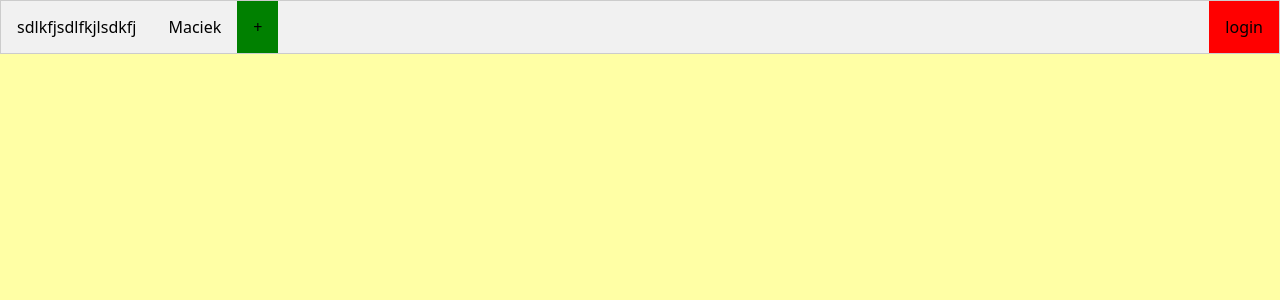
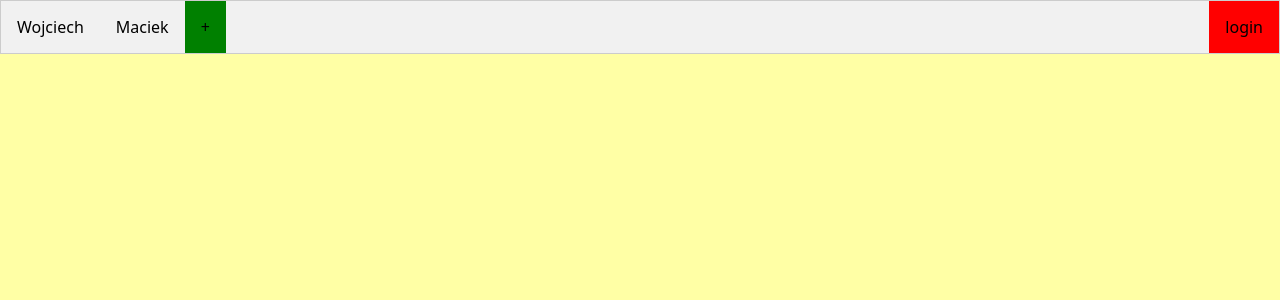
Before and after one commit to Daveth1983/Drag-And-Drop-master, a Flask app: page / in a window 1280 px wide. Shown: the top 300 px of the page. Run offline with Flask 2, Linux system fonts and the light colour scheme.

Commit message:
wojciech

```diff
--- a/templates/index.html
+++ b/templates/index.html
@@ -16,7 +16,7 @@
 
 <!-- Tab links -->
 <div class="tab">
-  <button class="tablinks" onclick="openCity(event, 'Wojtek')">sdlkfjsdlfkjlsdkfj</button>
+  <button class="tablinks" onclick="openCity(event, 'Wojtek')">Wojciech</button>
   <button class="tablinks" onclick="openCity(event, 'Maciek')">Maciek</button>
  <button class="tablinks plus" onclick="alert('dodaje nowego kierowce')">+</button>
  <button class="tablinks right" onclick="alert('logowanie')">login</button>
```
